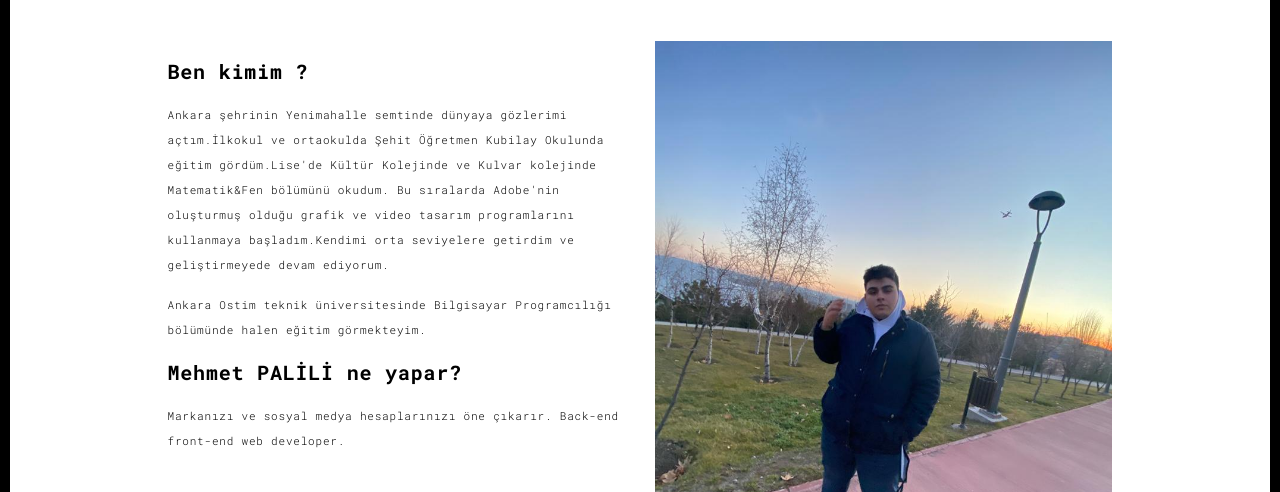
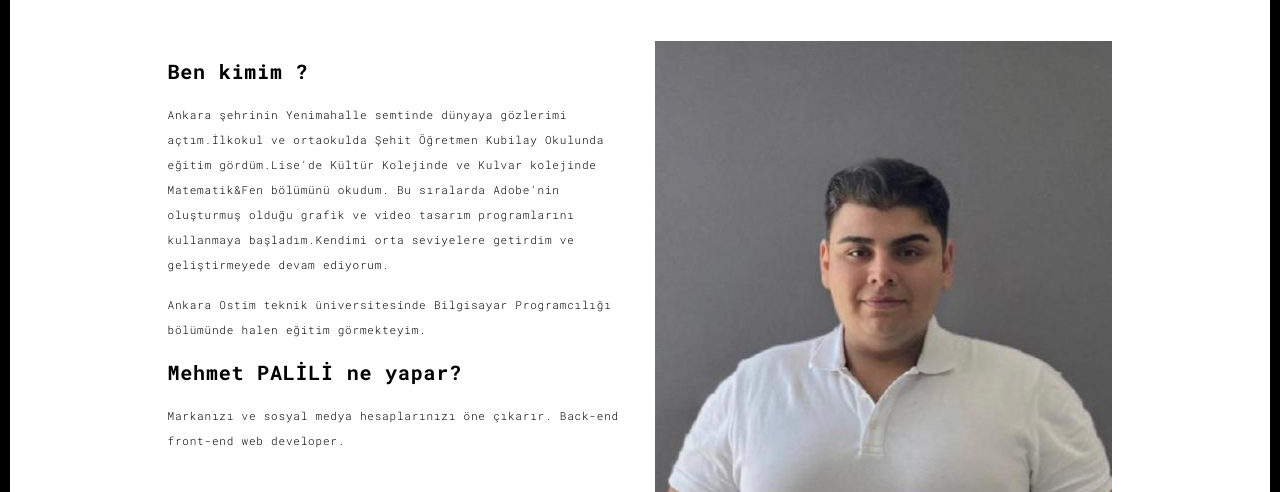
Before and after one commit to Mehmetberatpalili/Mehmetberatpalili.github.io, a plain HTML site: page about.html in a window 1280 px wide. Shown: the part 161-653 px from the top of the page. Drawn offline with Linux system fonts and the light colour scheme.

Commit message:
Update about.html

```diff
--- a/about.html
+++ b/about.html
@@ -70,7 +70,7 @@
                    </p>
                 </div>
                 <div class="col-xs-12 col-md-6">
-                  <img src="./assets/images/bennn.jpeg" class="img-responsive" alt="">
+                  <img src="./assets/images/96793300.jfif" class="img-responsive" alt="">
                 </div>
               </div>
             </div>
```
